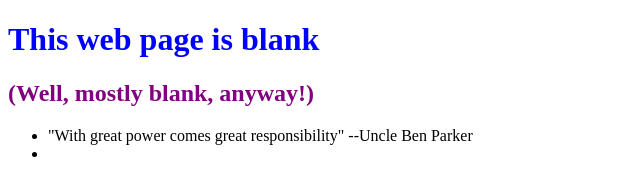
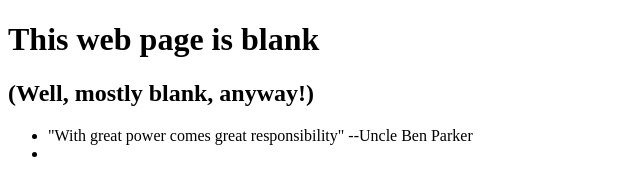
Before and after one commit to Blauermedic/0main_opensap_repo, a plain HTML site: page index.html in a window 1280 px wide. Shown: the whole page, without its empty margins (0-640 px from the left). Drawn offline with Linux system fonts and the light colour scheme.

Commit message:
Removed styles from both headers

```diff
--- a/index.html
+++ b/index.html
@@ -6,8 +6,8 @@
 		<LINK href="styles.css" rel="stylesheet" type="text/css">
 	</head>
 	<body>
-		<h1 style="color:blue">This web page is blank</h1>
-		<h2 style="color:purple">(Well, mostly blank, anyway!)</h2>
+		<h1>This web page is blank</h1>
+		<h2>(Well, mostly blank, anyway!)</h2>
 		<ul>
 			<li>"With great power comes great responsibility" --Uncle Ben Parker</li>
 			<li></li>
```
